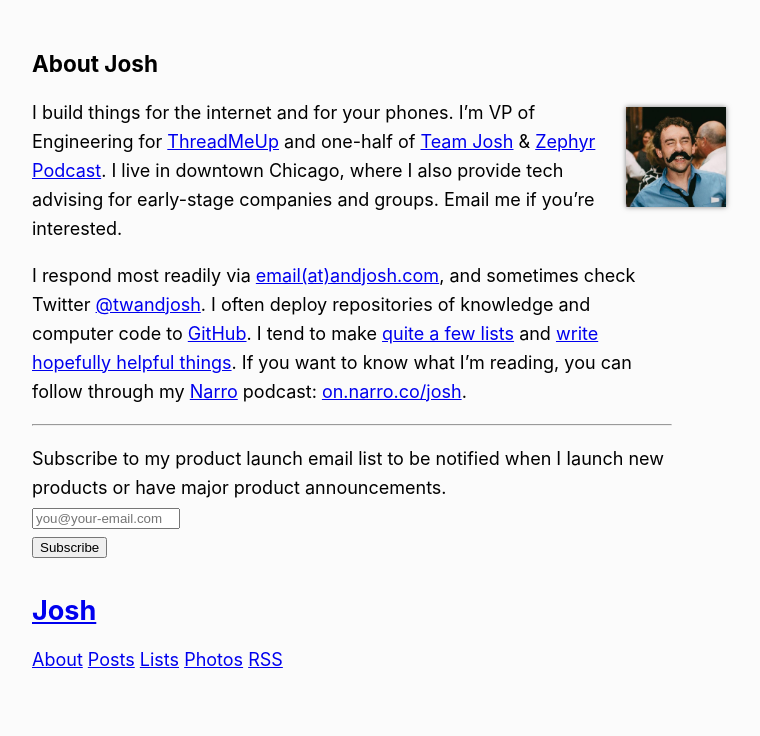
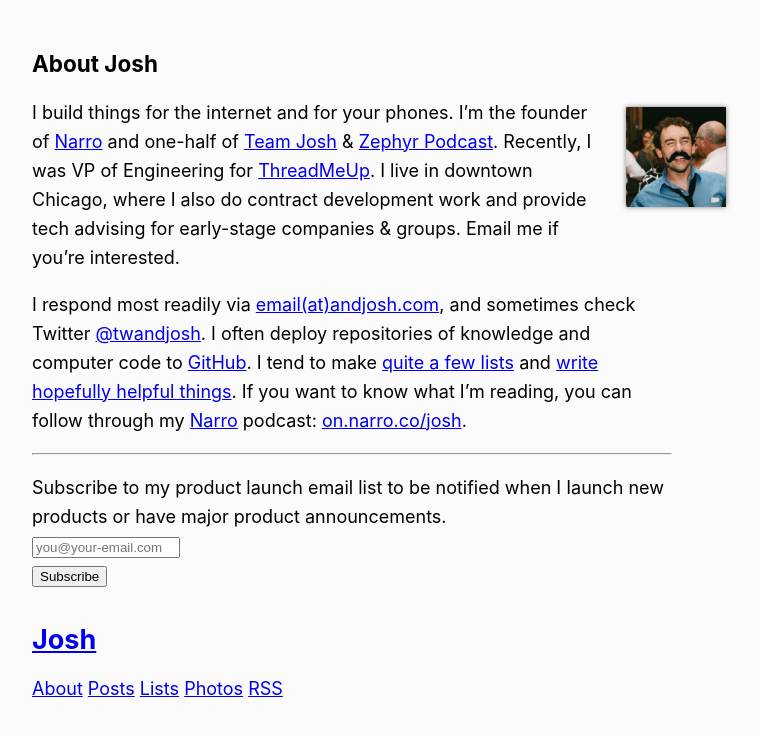
Before and after one commit to joshbeckman/andjosh.github.io, a Jekyll site: the page built from about.md, in a window 1280 px wide. Shown: the top 736 px of the page, without its empty margins (288-1048 px from the left). Built offline with Jekyll 4.4.1, drawn with Linux system fonts in a browser that asks for light colours.

Commit message:
Update the work status

```diff
--- a/about.md
+++ b/about.md
@@ -18,7 +18,7 @@
 </style>
 ![Josh Beckman](/images/page/mustache.jpg)
 
-I build things for the internet and for your phones. I'm VP of Engineering for [ThreadMeUp](http://threadmeup.com) and one-half of [Team Josh](http://teamjosh.co) & [Zephyr Podcast](https://soundcloud.com/zephyrpodcast). I live in downtown Chicago, where I also provide tech advising for early-stage companies and groups. Email me if you're interested.
+I build things for the internet and for your phones. I'm the founder of [Narro](//narro.co) and one-half of [Team Josh](http://teamjosh.co) & [Zephyr Podcast](https://soundcloud.com/zephyrpodcast). Recently, I was VP of Engineering for [ThreadMeUp](http://threadmeup.com). I live in downtown Chicago, where I also do contract development work and provide tech advising for early-stage companies & groups. Email me if you're interested.
 
 I respond most readily via [email(at)andjosh.com](mailto:email@andjosh.com), and sometimes check Twitter [@twandjosh](http://twitter.com/twandjosh). I often deploy repositories of knowledge and computer code to [GitHub](//github.com/andjosh). I tend to make [quite a few lists](/lists) and [write hopefully helpful things](/). If you want to know what I'm reading, you can follow through my [Narro](//narro.co) podcast: [on.narro.co/josh](http://on.narro.co/josh).
 
--- a/index.html
+++ b/index.html
@@ -15,7 +15,7 @@
     <a title="Currently building" class="" href="/now">Now</a>
 </div>
 <p style="text-align:center">
-    In Chicago, building imaginary machines for <a href="//threadmeup.com">ThreadMeUp</a> &amp; <a href="//narro.co">Narro</a> &amp; others.
+    In Chicago, building imaginary machines for <a href="//narro.co">Narro</a> &amp; others.<br>Recently of <a href="//threadmeup.com">ThreadMeUp</a>.
 </p>
 <ol id="posts" reversed>
     {% for post in site.posts %}
```
